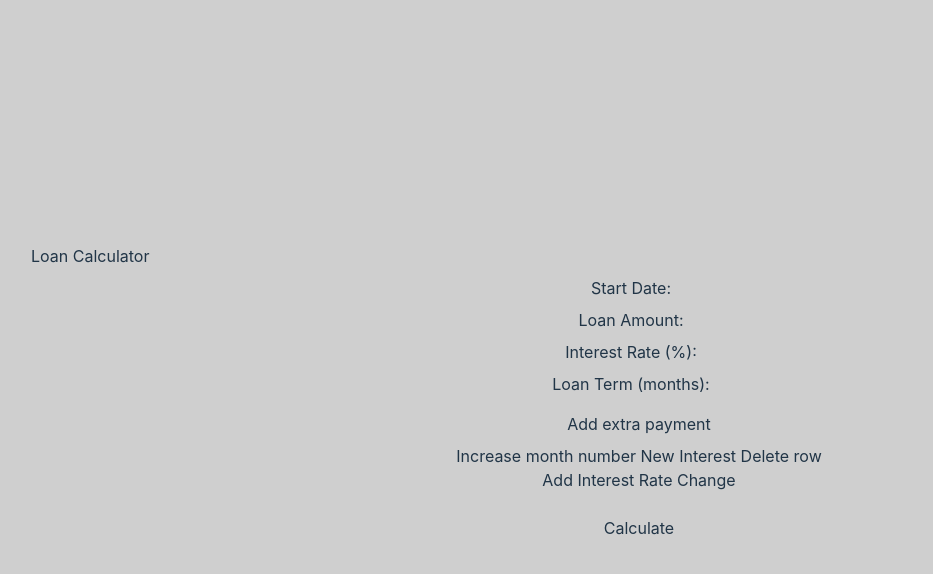
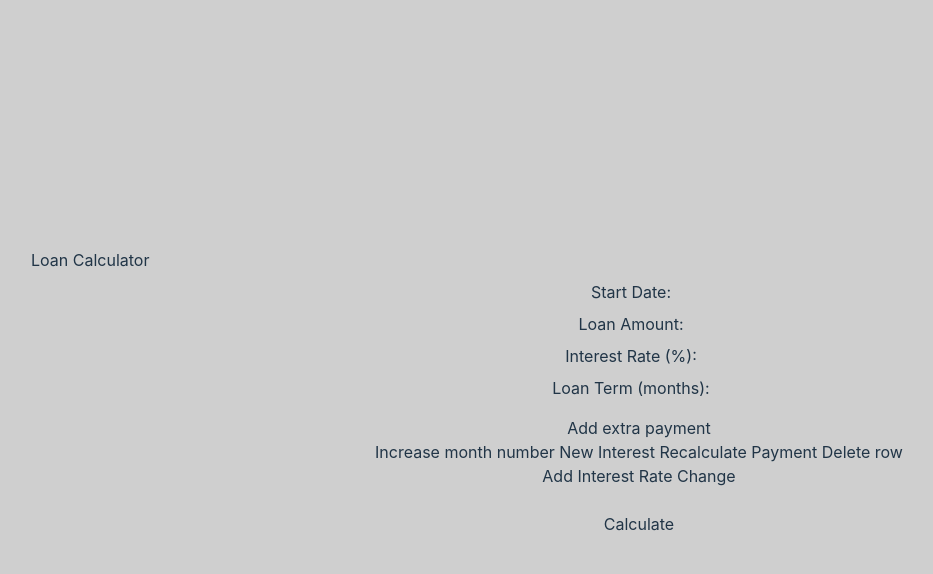
Before and after one commit to hristop/loanCalc, a website built with Vite: page index.html in a window 1280 px wide. Both pictures are taken after a click on the element "Add Interest Rate Change". Shown: the whole page, without its empty margins (1-934 px from the left). Built offline with nearby package versions, Linux system fonts and the light colour scheme; what @ui5/webcomponents-base would draw is missing.

Commit message:
Increase interest v1

```diff
--- a/index.html
+++ b/index.html
@@ -38,20 +38,11 @@
           <div class="table-container">
             <div>
               <ui5-panel
-                fixed
                 accessible-role="Complementary"
-                header-text="Extra Payments" >
+                header-text="Advanced settings"
+                collapsed >
                 <div id="extraPayments"></div>
                 <ui5-button id="addExtraPayment">Add extra payment</ui5-button>
-              </ui5-panel>
-            </div>
-          </div>
-          <div class="table-container">
-            <div>
-              <ui5-panel
-                fixed
-                accessible-role="Complementary"
-                header-text="Interest Rate Changes" >
                 <div id="interestChanges"></div>
                 <ui5-button id="addInterestChange">Add Interest Rate Change</ui5-button>
               </ui5-panel>
--- a/src/js/calcLoan.js
+++ b/src/js/calcLoan.js
@@ -52,6 +52,8 @@
                 if(!isNaN(interestRateChange[1])) {
                     // the new interest rate should take effect (converted from %)
                     monthlyInterestRate = interestRateChange[1] / 12 / 100;
+                    console.log(interestRateChange[2]);
+                    if (interestRateChange[2]) {
                         // Calculate the new variable monthly payment based on
                         // - the remaining loan principal
                         // - the new interest rate
@@ -62,7 +64,8 @@
                         //    fixedMonthlyPayment = newPayment;
                         //}
                         //console.log(fixedMonthlyPayment);
-                    // fixedMonthlyPayment = calcfixedMonthlyPayment(remainingPrincipal, monthlyInterestRate, Math.abs(loanData.loanTerm - index));
+                        //const fixedMonthlyPayment2 = calcFixedMonthlyPayment(remainingPrincipal, monthlyInterestRate, Math.abs(loanData.loanTerm - index));
+                    }
                 }
             })
 
--- a/src/js/interestChanges.js
+++ b/src/js/interestChanges.js
@@ -1,14 +1,16 @@
 const gatherInterestChanges = () => {
     const interestChanges = [];
-    const interestChangesRows = document.querySelectorAll("#interestChangesTable ui5-table-row");
+    const interestChangesRows = document.querySelectorAll('#interestChangesTable ui5-table-row');
 
     interestChangesRows.forEach((row) => {
-        const inputs = row.querySelectorAll("ui5-input");
+        const inputs = row.querySelectorAll('ui5-input');
+        const recalculateSwitch = row.querySelector('ui5-switch');
 
         const month = Number.parseFloat(inputs[0].value);
         const newMonthly = Number.parseFloat(inputs[1].value) || 0;
+        const recalculatePayment = recalculateSwitch.getAttribute('checked') === '';
 
-        interestChanges.push([month, newMonthly]);
+        interestChanges.push([month, newMonthly, recalculatePayment]);
     });
 
     return interestChanges;
@@ -26,6 +28,10 @@
 
                 <ui5-table-column class="table-header-text-alignment" slot="columns" min-width="600" popin-text="Payment amount" demand-popin>
                     <ui5-label>New Interest</ui5-label>
+                </ui5-table-column>
+
+                <ui5-table-column class="table-header-text-alignment" slot="columns" min-width="400" popin-text="Recalculate payment" demand-popin>
+                    <ui5-label>Recalculate Payment</ui5-label>
                 </ui5-table-column>
 
                 <ui5-table-column class="table-header-text-alignment" slot="columns" min-width="400" popin-text="Delete row" demand-popin>
@@ -64,11 +70,19 @@
         });
 
         const cell = document.createElement('ui5-table-cell')
+        const recalculateSwitch = document.createElement('ui5-switch');
+        recalculateSwitch.setAttribute('text-on', 'Yes');
+        recalculateSwitch.setAttribute('text-off', 'No');
+        cell.appendChild(recalculateSwitch);
+        row.appendChild(cell);
+
+
+        const cellDel = document.createElement('ui5-table-cell')
         const button = document.createElement('ui5-button');
         button.setAttribute('icon', 'delete');
         button.addEventListener('click', () => deleteRow(row));
-        cell.appendChild(button);
-        row.appendChild(cell);
+        cellDel.appendChild(button);
+        row.appendChild(cellDel);
 
         table.appendChild(row);
 
--- a/src/js/main.js
+++ b/src/js/main.js
@@ -23,6 +23,7 @@
 import "@ui5/webcomponents/dist/List";
 import "@ui5/webcomponents/dist/StandardListItem.js";
 import "@ui5/webcomponents/dist/Slider";
+import "@ui5/webcomponents/dist/Switch";
 
 import "@ui5/webcomponents-icons/dist/delete";
 
```
Lines whose indentation alone changed are shown as unchanged.
